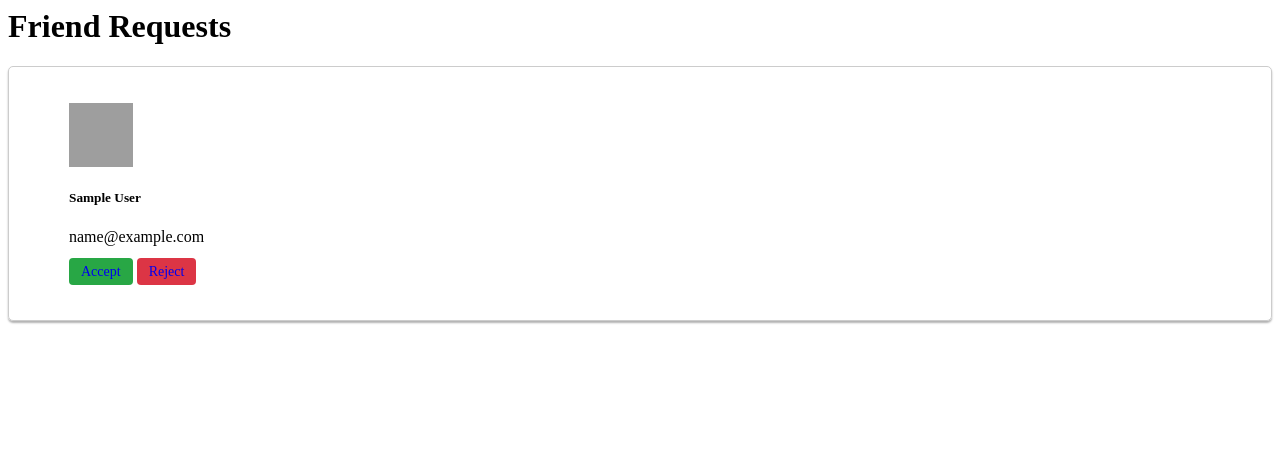
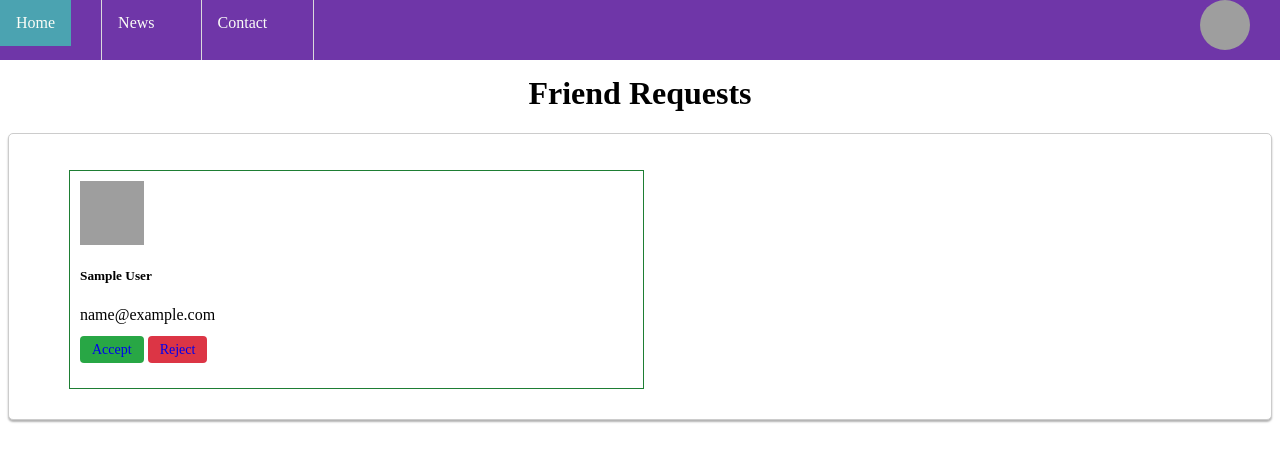
Before and after one commit to gcivil-nyu-org/INET-Monday-Spring2023-Team-1, a Django app: page /friend_requests/ in a window 1280 px wide. Shown: the top 462 px of the page. Run offline with Django 4.2, Linux system fonts and the light colour scheme; a user stored in the database is signed in; tables that the repository leaves empty hold one stand-in row (values such as "Sample post"); grey boxes are pictures that could not be loaded.

Commit message:
Added an option to redirect to friend requests page and fixed bugs in friend requests

```diff
--- a/doghub_app/static/styles/friend_requests.css
+++ b/doghub_app/static/styles/friend_requests.css
@@ -1,3 +1,7 @@
+.friend-request{
+  margin-top: 75px;
+  text-align: center;
+}
 .card {
     margin-top: 20px;
     padding: 20px;
@@ -5,10 +9,33 @@
     border-radius: 5px;
     box-shadow: 0 2px 2px rgba(0, 0, 0, 0.3);
     list-style-type: none;
+    background-color: white;
+    text-align: left;
   }
   ul#friend-requests-list {
     list-style-type: none;
+  display: flex;
+  flex-wrap: wrap;
+  justify-content: space-between;
+  margin-bottom: 10px;
+  margin-right: 30px;
+  margin-left: 0px;
+
   }
+  .friend-request-item {
+    width: 48%;
+  margin-bottom: 25px;
+  border: 1px solid #1e7e34;
+  padding: 10px;
+  margin: 0px;
+  }
+
+  @media (max-width: 768px) {
+    .friend-request-item {
+      width: 100%;
+    }
+  }
+
 
   .media {
     margin-bottom: 20px;
--- a/doghub_app/templates/doghub_app/events_homepage.html
+++ b/doghub_app/templates/doghub_app/events_homepage.html
@@ -156,6 +156,7 @@
       </div>
       <div class="friend" data-view-active="false">
         <!-- <h1>Friendsssss</h1> -->
+        <a href="{% url 'friend_requests' %}" class="request-data"><img src="{% static 'images/friend_request.png' %}" class="request-img"></a>
         <ul>
           {% for user_profile in user_profiles %}
           <div class="friend-list clearfix">
--- a/doghub_app/templates/doghub_app/friend_requests.html
+++ b/doghub_app/templates/doghub_app/friend_requests.html
@@ -1,7 +1,8 @@
-
+{% include "doghub_app/nav_bar.html" %}
 {% load static %}
 
 {% block content %}
+<div class="friend-request">
   <h1 id="friend-requests-heading">Friend Requests</h1>
   <link rel="stylesheet" type="text/css" media="screen" href="{% static 'styles/friend_requests.css' %}">
   <div class="card" id="friend-requests-card">
@@ -26,5 +27,5 @@
     {% else %}
       <p id="no-friend-requests-msg">You have no friend requests.</p>
     {% endif %}
-  </div>
+  </div></div>
 {% endblock %}
--- a/doghub_app/views.py
+++ b/doghub_app/views.py
@@ -702,22 +702,27 @@ def add_friend(request, email):
         messages.warning(request, "You cannot add yourself as a friend.")
         return redirect("public-profile", email=email)
 
-    if Friends.objects.filter(sender=request.user, receiver=friend).exists():
-        messages.warning(
-            request, f"You have already sent a friend request to {friend.email}."
-        )
+    elif (
+        Friends.objects.filter(
+            sender=request.user, receiver=friend, pending=False
+        ).exists()
+        or Friends.objects.filter(
+            sender=friend, receiver=request.user, pending=False
+        ).exists()
+    ):
+        messages.warning(request, f"You are already friends with {friend.email}.")
         return redirect("public-profile", email=email)
 
-    if Friends.objects.filter(
+    elif Friends.objects.filter(
         sender=friend, receiver=request.user, pending=True
     ).exists():
         messages.warning(
             request, f"{friend.email} has already sent you a friend request."
         )
         return redirect("public-profile", email=email)
-
-    Friends.objects.create(sender=request.user, receiver=friend, pending=True)
-    messages.success(request, f"Friend request sent to {friend.email}.")
+    else:
+        Friends.objects.create(sender=request.user, receiver=friend, pending=True)
+        messages.success(request, f"Friend request sent to {friend.email}.")
     return redirect("public-profile", email=email)
 
 
@@ -735,7 +740,7 @@ def add_friend(request, email):
 def friend_requests(request):
     friend_requests = Friends.objects.filter(receiver=request.user, pending=True)
     friend_profiles = []
-    # userprof = UserProfile.objects.get(user_id=request.user)
+    userprof = UserProfile.objects.get(user_id=request.user)
     for friend in friend_requests:
         #     if friend.receiver == request.user:
         friend_user = friend.sender
@@ -755,7 +760,7 @@ def friend_requests(request):
         "friend_requests": friend_requests,
         "friend_profiles": friend_profiles,
         "media_url": settings.MEDIA_URL,
-        # "userprof": userprof,
+        "userprof": userprof,
     }
     return render(request, "doghub_app/friend_requests.html", context=context)
 
```
Also changed, not shown: doghub_app/static/styles/events.css (+12 -1 lines), doghub_app/static/images/friend_request.png (added).
